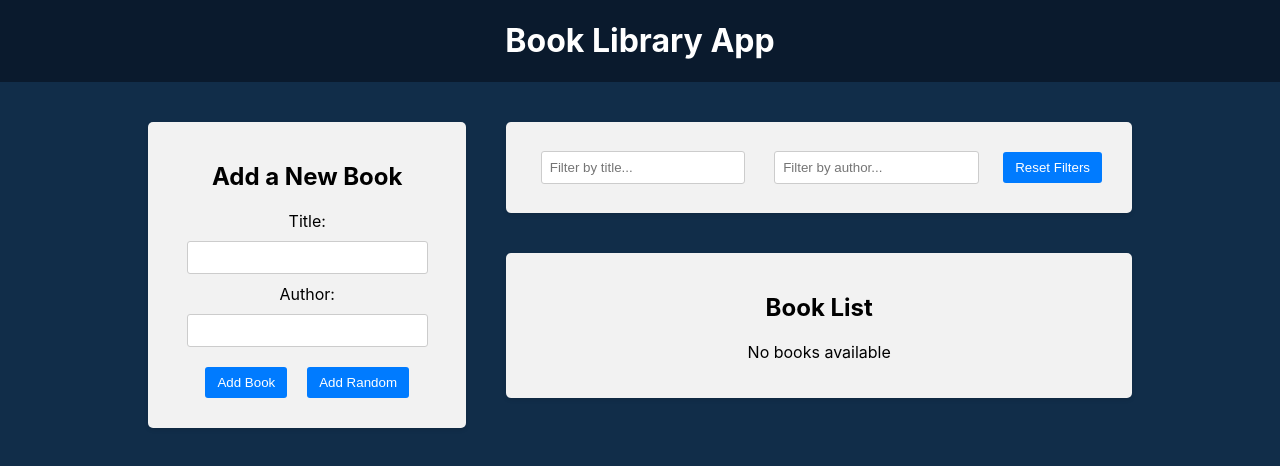
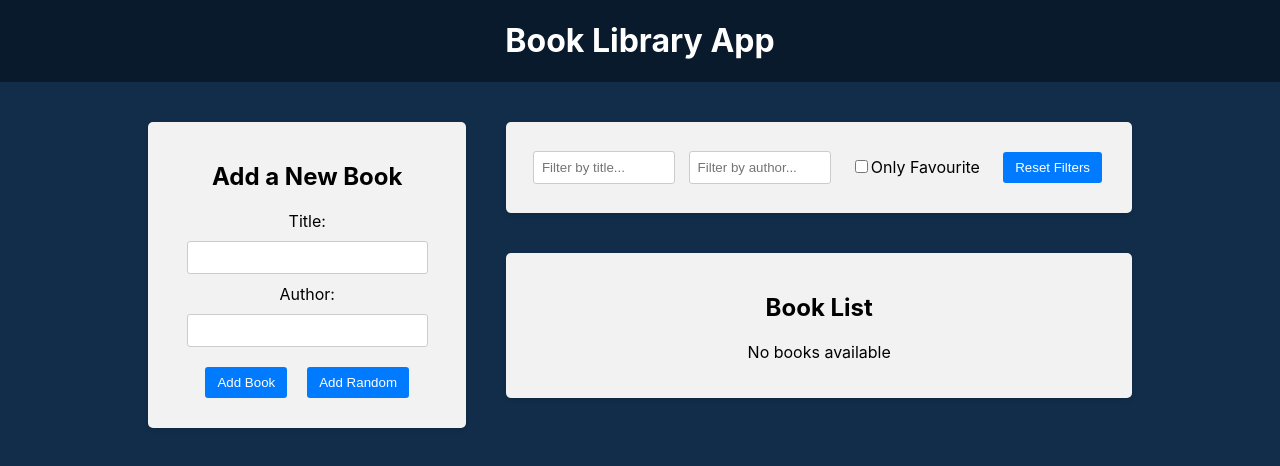
Before and after one commit to lscutelxx/bookLibraryApp, a React (Vite) app in the folder frontend/: page / in a window 1280 px wide. Shown: the top 466 px of the page. Built offline with nearby package versions, Linux system fonts and the light colour scheme.

Commit message:
Favourite checkbox filter

```diff
--- a/frontend/src/components/BookList/BookList.jsx
+++ b/frontend/src/components/BookList/BookList.jsx
@@ -4,6 +4,7 @@ import { deleteBook, toggleFavourite } from '../../redux/books/actionCreators';
 import { BsBookmarkStarFill, BsBookmarkStar } from 'react-icons/bs';
 import {
   selectAuthorFilter,
+  selectOnlyFavouriteFilter,
   selectTitleFilter,
 } from '../../redux/books/slices/filterSlice';
 
@@ -11,6 +12,7 @@ const BookList = () => {
   const books = useSelector((state) => state.books);
   const titleFilter = useSelector(selectTitleFilter);
   const authorFilter = useSelector(selectAuthorFilter);
+  const onlyFavouriteFilter = useSelector(selectOnlyFavouriteFilter);
   const dispatch = useDispatch();
 
   const deleteBookHandler = (id) => {
@@ -28,7 +30,8 @@ const BookList = () => {
     const matchesAuthor = book.author
       .toLowerCase()
       .includes(authorFilter.toLowerCase());
-    return matchesTitle && matchesAuthor;
+    const matchesFavourite = onlyFavouriteFilter ? book.isFavourite : true;
+    return matchesTitle && matchesAuthor && matchesFavourite;
   });
 
   return (
--- a/frontend/src/components/Filter/Filter.jsx
+++ b/frontend/src/components/Filter/Filter.jsx
@@ -4,6 +4,8 @@ import {
   resetFilters,
   setTitleFilter,
   selectAuthorFilter,
+  setOnlyFavouriteFilter,
+  selectOnlyFavouriteFilter,
   setFilterAuthor,
 } from '../../redux/books/slices/filterSlice';
 import './Filter.css';
@@ -12,6 +14,7 @@ const Filter = () => {
   const dispatch = useDispatch();
   const titleFilter = useSelector(selectTitleFilter);
   const authorFilter = useSelector(selectAuthorFilter);
+  const onlyFavouriteFilter = useSelector(selectOnlyFavouriteFilter);
 
   const titleFilterChangeHandler = (e) => {
     dispatch(setTitleFilter(e.target.value));
@@ -19,6 +22,10 @@ const Filter = () => {
 
   const resetFiltersHandler = () => {
     dispatch(resetFilters());
+  };
+
+  const onlyFavouriteFilterHandler = () => {
+    dispatch(setOnlyFavouriteFilter());
   };
 
   const authorFilterHandler = (e) => {
@@ -44,6 +51,16 @@ const Filter = () => {
             onChange={authorFilterHandler}
           />
         </div>
+        <div className="filter-group">
+          <label>
+            <input
+              type="checkbox"
+              checked={onlyFavouriteFilter}
+              onChange={onlyFavouriteFilterHandler}
+            />
+            Only Favourite
+          </label>
+        </div>
         <button type="button" onClick={resetFiltersHandler}>
           Reset Filters
         </button>
--- a/frontend/src/redux/books/slices/filterSlice.js
+++ b/frontend/src/redux/books/slices/filterSlice.js
@@ -3,6 +3,7 @@ import { createSlice } from '@reduxjs/toolkit';
 const initialState = {
   title: '',
   author: '',
+  onlyFavourite: false,
 };
 
 const filterSlice = createSlice({
@@ -12,20 +13,28 @@ const filterSlice = createSlice({
     setTitleFilter: (state, action) => {
       state.title = action.payload;
     },
-    resetFilters: (state) => {
+    resetFilters: () => {
       return initialState;
     },
     setFilterAuthor: (state, action) => {
       state.author = action.payload;
     },
+    setOnlyFavouriteFilter: (state) => {
+      state.onlyFavourite = !state.onlyFavourite;
+    },
   },
 });
 
-export const { setTitleFilter, resetFilters, setFilterAuthor } =
-  filterSlice.actions;
+export const {
+  setTitleFilter,
+  resetFilters,
+  setFilterAuthor,
+  setOnlyFavouriteFilter,
+} = filterSlice.actions;
 
 export const selectTitleFilter = (state) => state.filter.title;
 export const selectAuthorFilter = (state) => state.filter.author;
+export const selectOnlyFavouriteFilter = (state) => state.filter.onlyFavourite;
 
 export default filterSlice.reducer;
 
```
